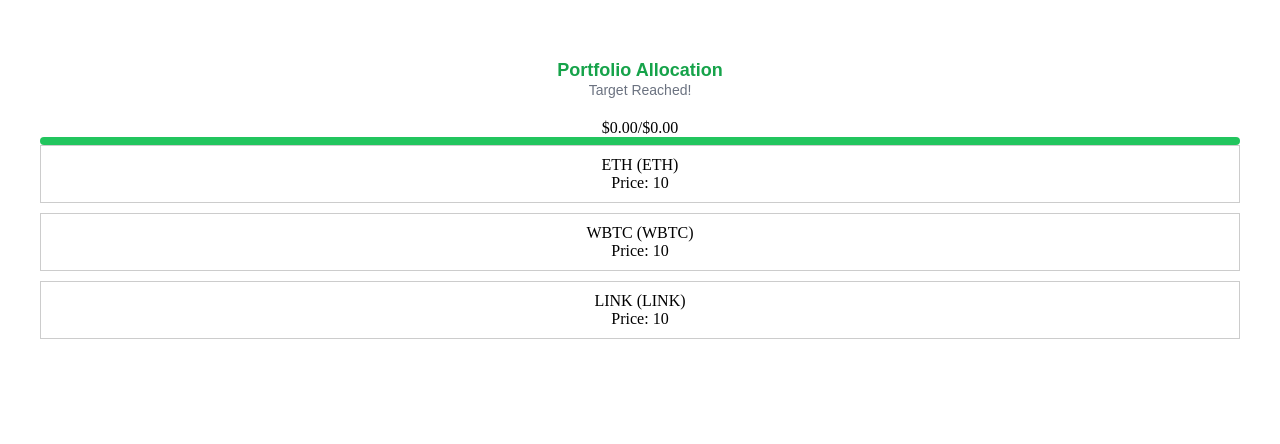
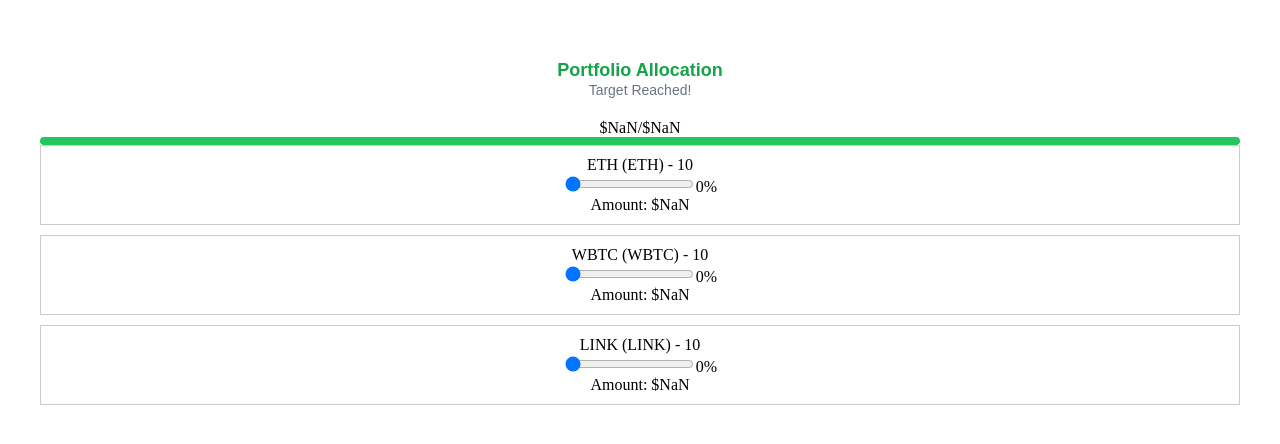
Before and after one commit to ETHGlobal-NY-SwapPay/swap-pay-sdk, a React (Vite) app: page / in a window 1280 px wide. Shown: the top 444 px of the page. Built offline with nearby package versions, Linux system fonts and the light colour scheme.

Commit message:
add sliders for assets (#3)

```diff
--- a/src/components/Assets.tsx
+++ b/src/components/Assets.tsx
@@ -1,4 +1,5 @@
 import {SEPOLIA_ASSETS} from "@/config/assets.ts";
+import {useState} from "react";
 
 function formatCurrency(amount: number, currency = 'USD'): string {
     return new Intl.NumberFormat('en-US', {
@@ -7,11 +8,28 @@ function formatCurrency(amount: number, currency = 'USD'): string {
     }).format(amount);
 }
 
-const Assets = () => {
-    const totalAllocated = 0;
-    const targetAmount = 0;
+export interface AssetsProps {
+    targetAmount: number;
+}
+
+const Assets = ({targetAmount}:AssetsProps) => {
+    const assets = SEPOLIA_ASSETS;
+    const [allocations, setAllocations] = useState<number[]>(
+        new Array(assets.length).fill(0)
+    );
+
     const isTargetReached = true;
-    const assets = SEPOLIA_ASSETS;
+
+
+    const handleSliderChange = (index: number, value: number) => {
+        const newAllocations = [...allocations];
+        newAllocations[index] = value;
+        setAllocations(newAllocations);
+    };
+
+    const totalAllocated = allocations.reduce((sum, allocation) =>
+        sum + (allocation / 100) * targetAmount, 0
+    );
 
     return (
         <div>
@@ -52,14 +70,22 @@ const Assets = () => {
 
             {/* Asset List */}
             <div>
-                {assets.map(asset => (
+                {assets.map((asset, index) => (
                     <div key={asset.symbol} style={{
                         padding: '10px',
                         border: '1px solid #ccc',
                         marginBottom: '10px'
                     }}>
-                        <div>{asset.name} ({asset.symbol})</div>
-                        <div>Price: 10</div>
+                        <div>{asset.name} ({asset.symbol}) - 10</div>
+                        <input
+                            type="range"
+                            min="0"
+                            max="100"
+                            value={allocations[index]}
+                            onChange={(e) => handleSliderChange(index, Number(e.target.value))}
+                        />
+                        <span>{allocations[index]}%</span>
+                        <div>Amount: ${((allocations[index] / 100) * targetAmount).toFixed(2)}</div>
                     </div>
                 ))}
             </div>
```
